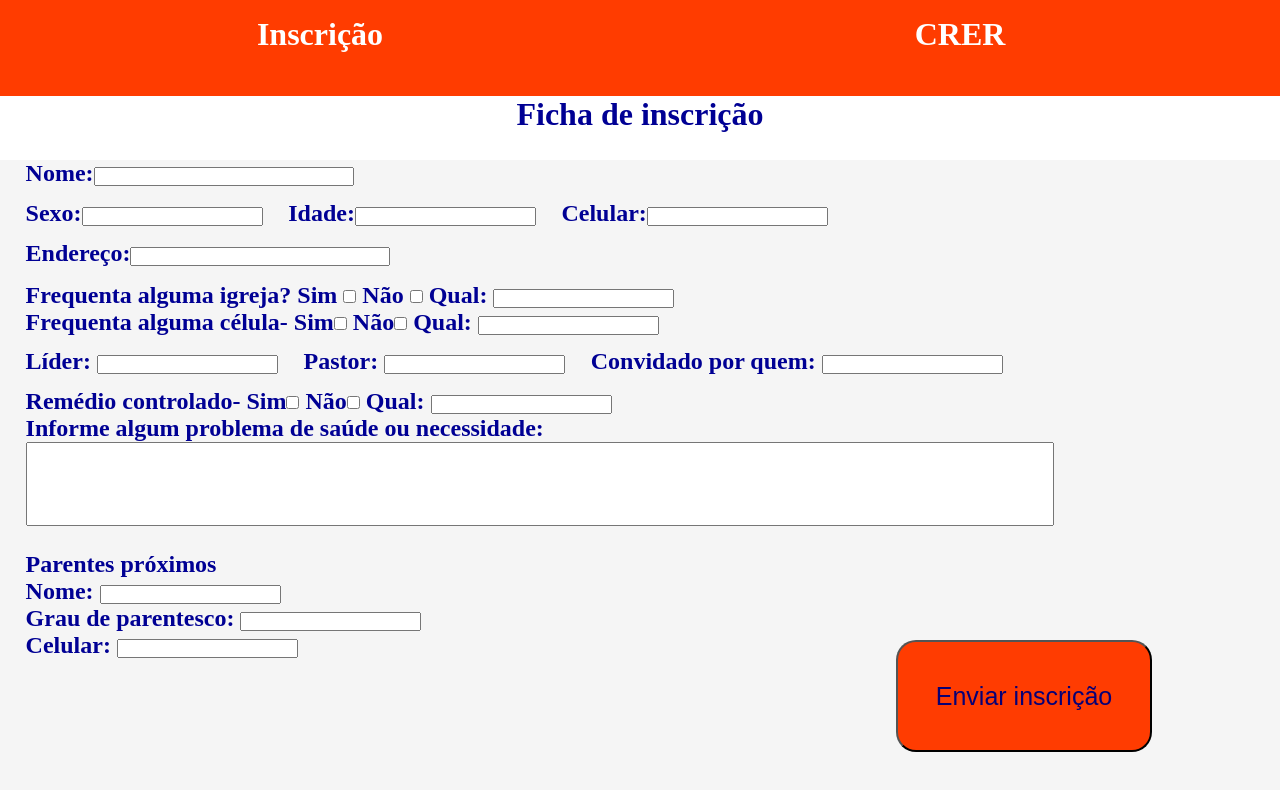
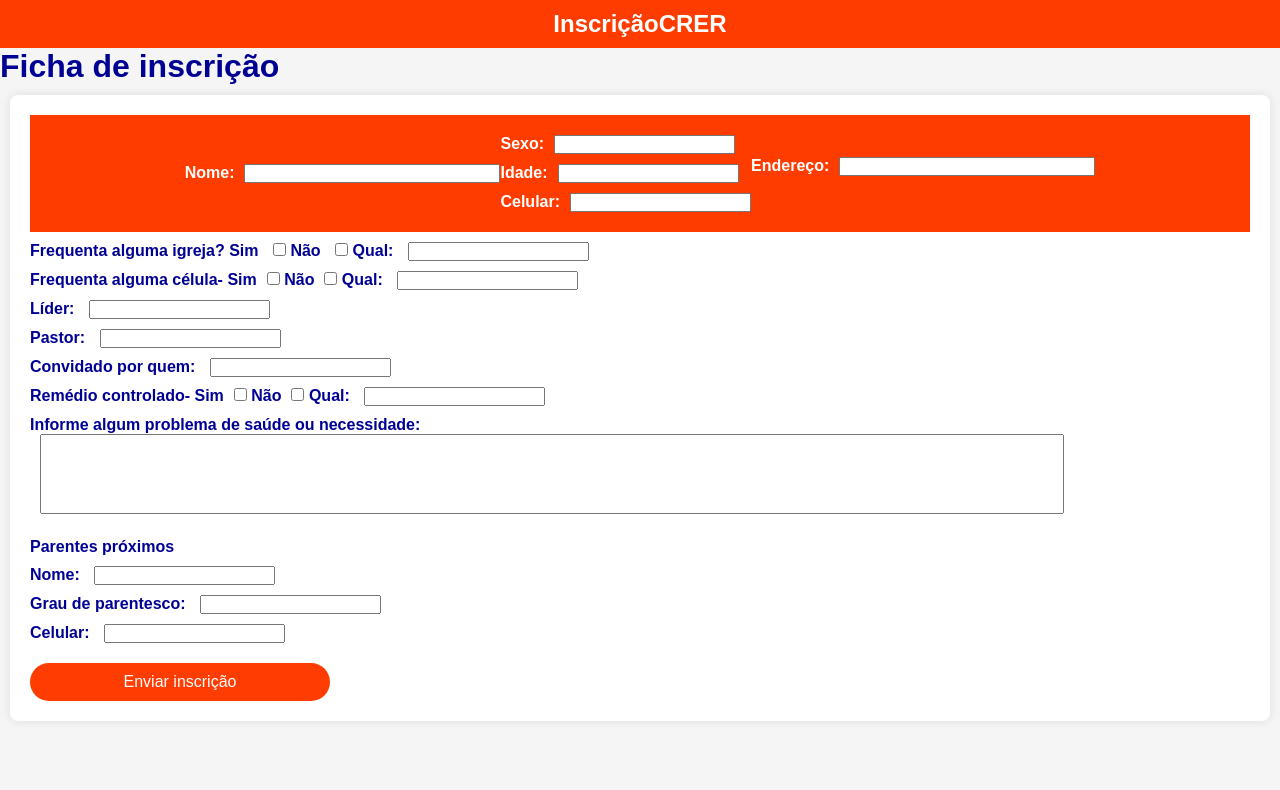
Before and after one commit to Joel-Caldas/CRER, a website: page public/index.html in a window 1280 px wide. Drawn offline with Linux system fonts and the light colour scheme.

Commit message:
update 13

```diff
--- a/public/style.css
+++ b/public/style.css
@@ -1,60 +1,88 @@
-*{
-  margin: 0%;
-  padding: 0%;
+* {
+  margin: 0;
+  padding: 0;
+  box-sizing: border-box; /* Garante que padding e border não afetem o tamanho dos elementos */
 }
 
-
-body{
+body {
   background: #F5F5F5;
   color: rgb(0, 0, 148);
+  font-family: Arial, sans-serif; /* Melhora a legibilidade */
+}
 
-}body h1{
-  text-align: center;
-  height: 8vh;
-  width: 100vw;
-  background: #ffff;
-  color: rgb(0, 0, 148);
-}body h2{
-  margin-left: 2%;
-}body header{
-  height: 12vh;
-  width: 100vw;
+header {
+  height: auto;
+  width: 100%;
   background: rgba(255, 60, 0, 1);
   display: flex;
-  align-content: baseline;
   align-items: center;
-}body header h1{
-  background: none;
-  width: none;
-  height: none;
-  color: #ffff;
-
+  justify-content: center;
+  padding: 10px;
+  color: #fff;
 }
 
-.ficha header{
-  display: block;
-  background: #F5F5F5;
-  align-items: center;
-  margin-bottom: 2%;
-}.ficha header div{
-  display: flex;
-  margin-top: none;
-}.ficha header h2{
-  margin-left: 2%;
-}.ficha div{
-  display: flex;
-  margin-top: 1%;
-  margin-bottom: 1%;
+header h1 {
+  margin: 0;
+  font-size: 1.5em;
 }
 
-button{
-  position: absolute;
-  top: 80%;
-  left: 70%;
+.ficha {
+  background: #fff;
+  padding: 20px;
+  margin: 10px;
+  border-radius: 8px;
+  box-shadow: 0 0 10px rgba(0, 0, 0, 0.1);
+}
+
+.ficha h2 {
+  font-size: 1em;
+  margin: 10px 0;
+}
+
+.ficha input[type="text"], .ficha input[type="checkbox"] {
+  margin-left: 10px;
+}
+
+button {
+  display: block;
+  width: 100%;
+  max-width: 300px; /* Limita o tamanho máximo do botão */
+  padding: 10px;
+  font-size: 1em;
+  border: none;
   border-radius: 20px;
-  font-size: 25px;
-  width: 20vw;
-  height: 14vh;
-  color: rgb(8, 0, 117);
+  color: #fff;
   background: rgb(255, 60, 1);
+  cursor: pointer;
+  margin-top: 20px;
 }
+
+#message {
+  margin: 10px;
+  padding: 10px;
+  color: rgb(0, 0, 148);
+}
+
+/* Media Queries para diferentes tamanhos de tela */
+
+@media (max-width: 600px) {
+  .ficha {
+    padding: 10px;
+    margin: 5px;
+  }
+
+  header {
+    flex-direction: column;
+    text-align: center;
+  }
+
+  header h1 {
+    font-size: 1.2em;
+  }
+
+  button {
+    font-size: 1em;
+    padding: 10px;
+    max-width: 100%;
+  }
+}
```
